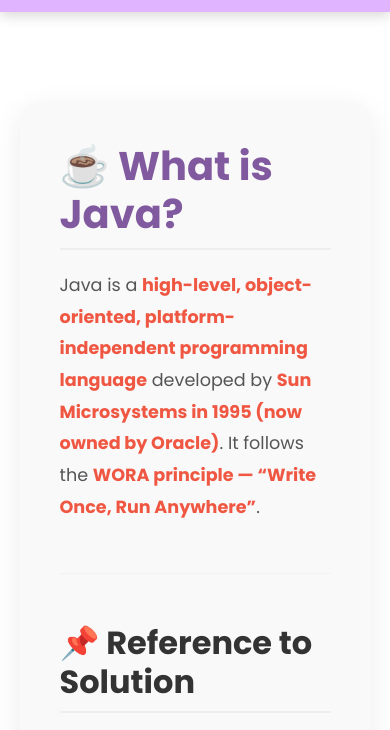
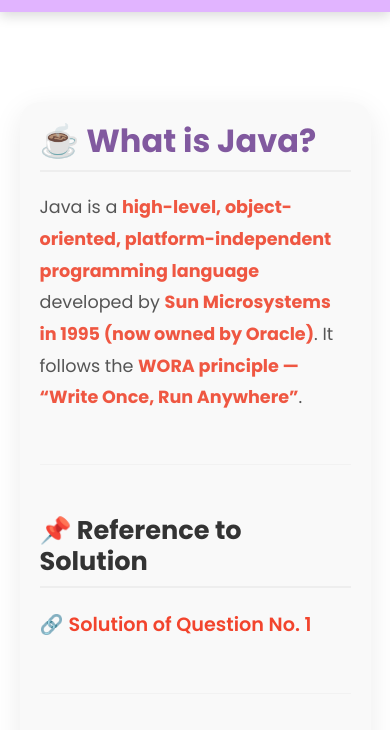
Before and after one commit to ankittroy-21/Learnovate, a plain HTML site: page Roadmap/java-intro.html in a window 390 px wide. Shown: the part 78-808 px from the top of the page. Drawn offline with nearby package versions, Linux system fonts and the light colour scheme.

Commit message:
style: Add responsive styles for content pages
Added new media queries to ensure the .content-page layout is fully responsive.

Adjusted padding and font sizes for smaller screens, ensuring the lesson content is legible and well-formatted on tablets and mobile devices.

```diff
--- a/Roadmap/css/responsive.css
+++ b/Roadmap/css/responsive.css
@@ -1,4 +1,3 @@
-
 @media (max-width: 1200px) {
     .search-box {
         width: 300px;
@@ -101,6 +100,17 @@
     .contact-col {
         align-items: center;
     }
+
+    /* --- NEW: Content Page Responsive --- */
+    .content-page .container {
+        padding: 20px;
+    }
+    .content-page h1 {
+        font-size: 2rem;
+    }
+    .content-page h2 {
+        font-size: 1.6rem;
+    }
 }
 
 @media (max-width: 576px) {
```
